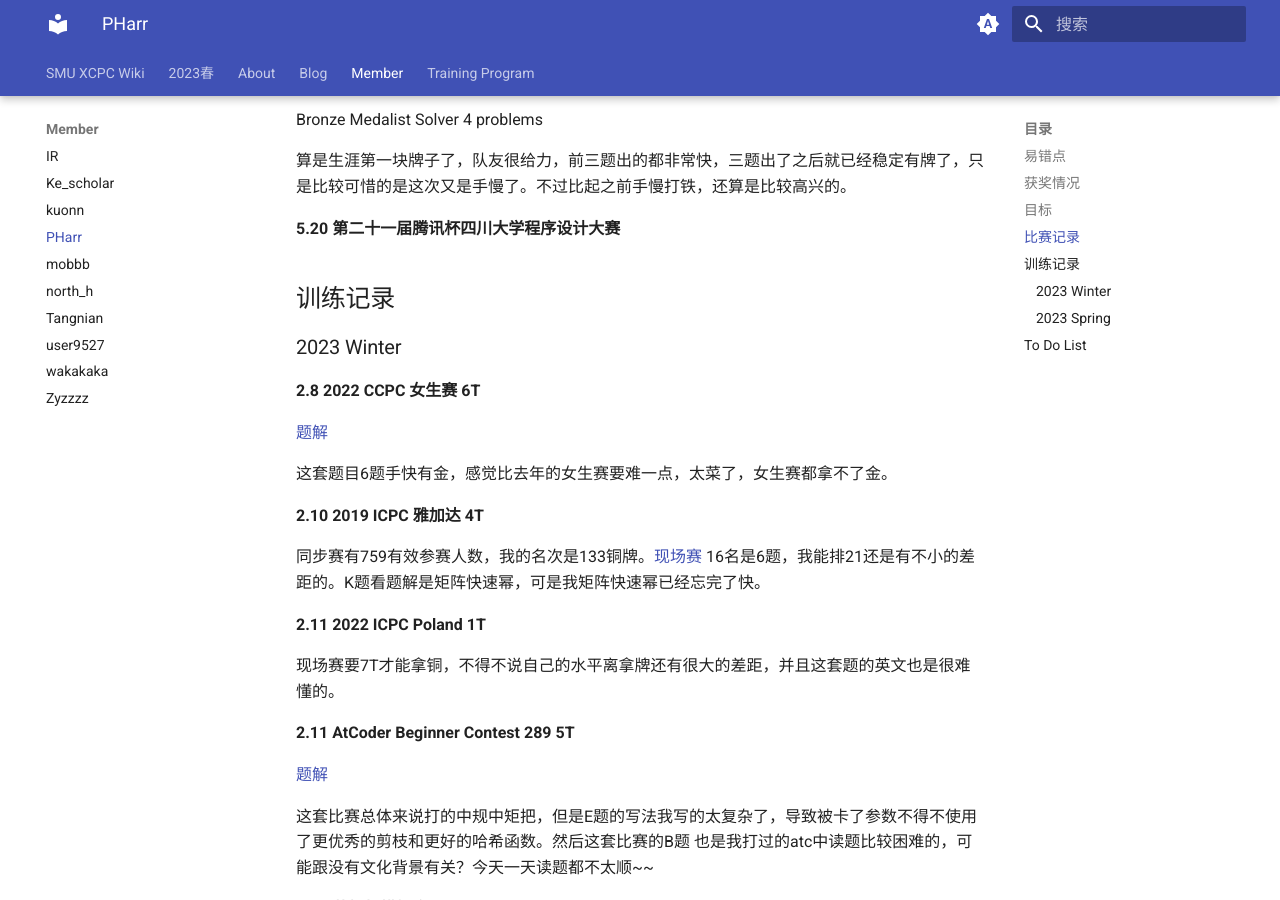
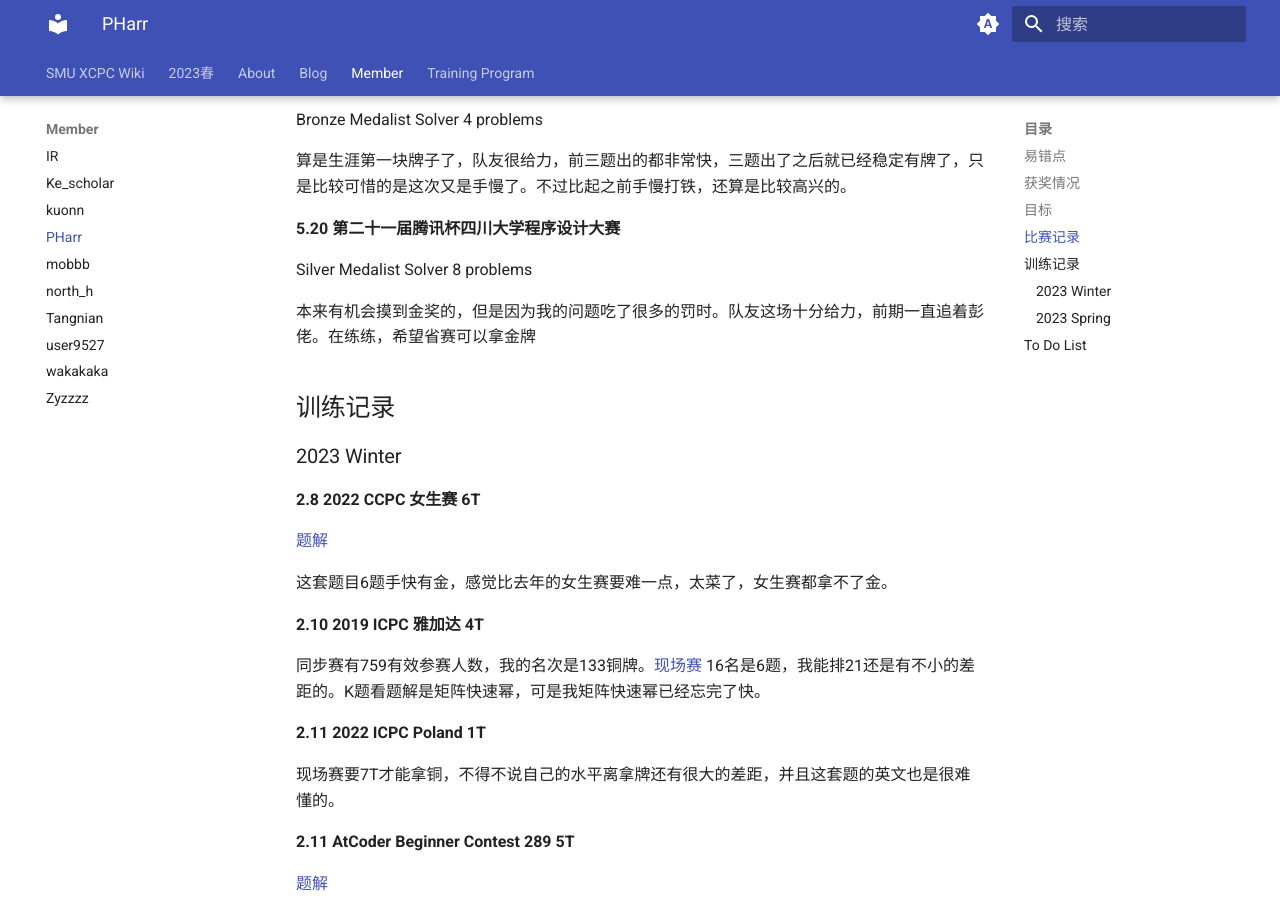
Before and after one commit to SMU-XCPC/wiki, an MkDocs documentation site: the page built from docs/Member/PHarr.md, in a window 1280 px wide and 900 px high, scrolled down 2029 px. Built offline with MkDocs 1.6.1 and Material for MkDocs 9.7.7, drawn with Linux system fonts in a browser that asks for light colours.

Commit message:
Update PHarr.md

```diff
--- a/docs/Member/PHarr.md
+++ b/docs/Member/PHarr.md
@@ -73,7 +73,9 @@ Bronze Medalist Solver 4 problems
 
 **5.20 第二十一届腾讯杯四川大学程序设计大赛**
 
+Silver Medalist Solver 8 problems
 
+本来有机会摸到金奖的，但是因为我的问题吃了很多的罚时。队友这场十分给力，前期一直追着彭佬。在练练，希望省赛可以拿金牌
 
 ## 训练记录
 
@@ -381,7 +383,7 @@ vp 了一下，只能做四道题还是很丢脸。G是莫队模板？但是不
 
 **5.13 AtCoder Beginner Contest 301**
 
-[]()
+[题解](https://www.cnblogs.com/PHarr/p/17420758.html)
 
 第二天就是西安邀请赛了，所以打的不太久，打完没多久就困了。
 
```
